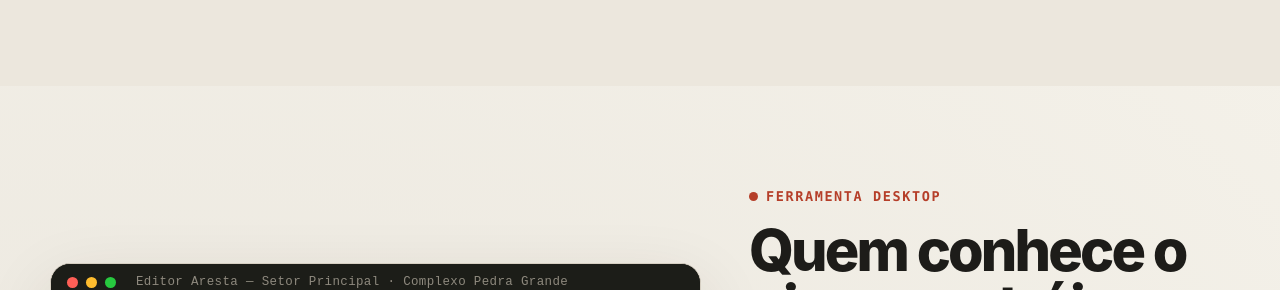
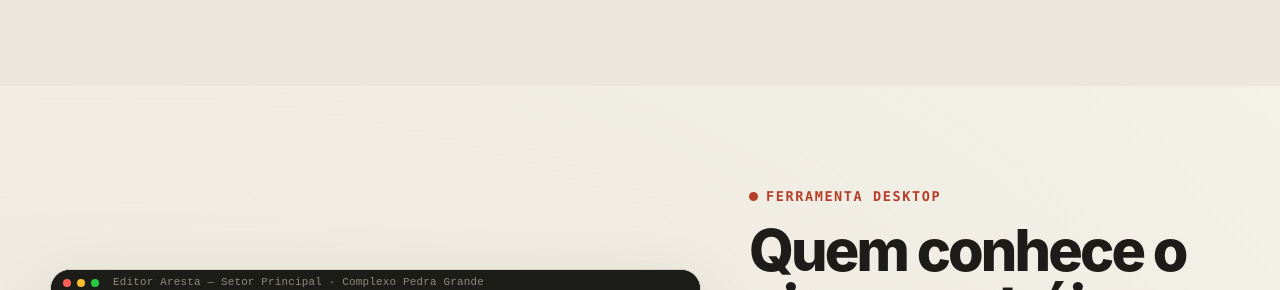
Before and after one commit to aresta-climb/arestaclimb.com, a website built with Vite: page index.html in a window 1280 px wide. Shown: the part 4360-4650 px from the top of the page. Built offline with nearby package versions, Linux system fonts and the light colour scheme.

Commit message:
fix(landing): ajustar proporção da barra de janela para visual compacto e elegante na home

```diff
--- a/src/landing.css
+++ b/src/landing.css
@@ -1173,18 +1173,18 @@ html[data-theme="dark"] .section-offline {
 
 
 .window-header-bar {
-  height: 38px;
+  height: 26px;
   background: #1c1d18;
   border-bottom: 1px solid rgba(255, 255, 255, 0.08);
   display: flex;
   align-items: center;
-  padding: 0 16px;
-  gap: 8px;
+  padding: 0 12px;
+  gap: 6px;
 }
 
 .window-dot {
-  width: 11px;
-  height: 11px;
+  width: 8px;
+  height: 8px;
   border-radius: 50%;
 }
 
@@ -1193,9 +1193,12 @@ html[data-theme="dark"] .section-offline {
 .dot-green { background: #27c93f; }
 
 .window-title {
-  margin-left: 12px;
-  font-size: 0.78rem;
+  margin-left: 8px;
+  font-size: 0.68rem;
   color: #8e897e;
-  letter-spacing: 0.03em;
+  letter-spacing: 0.02em;
   font-family: monospace;
+  white-space: nowrap;
+  overflow: hidden;
+  text-overflow: ellipsis;
 }
```
